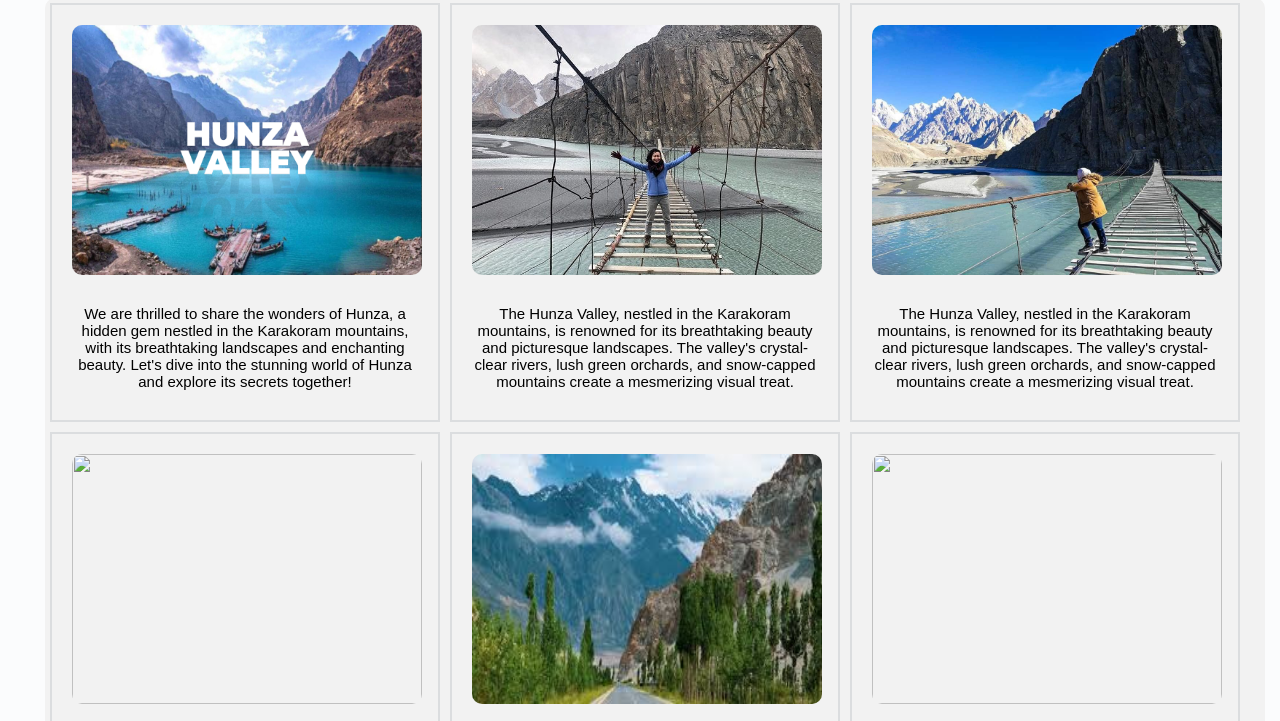
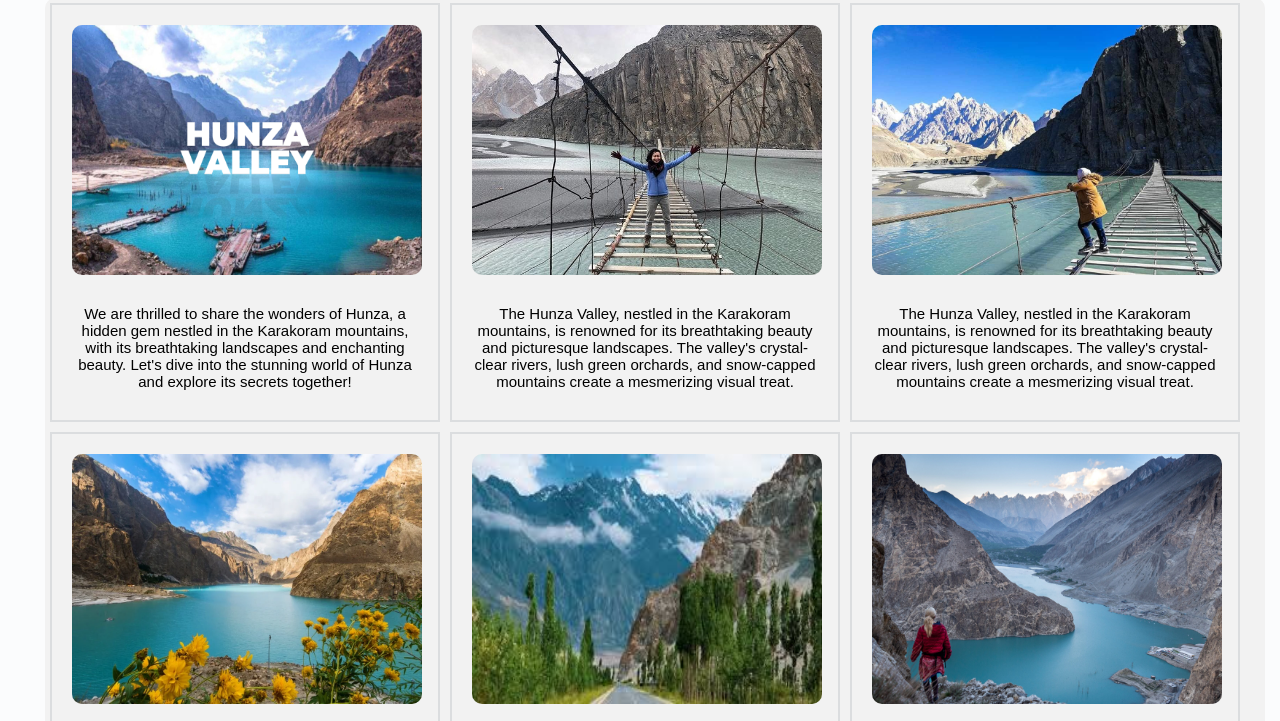
Before and after one commit to FAIZA7ASLAM/hunza-web-gallery, a plain HTML site: page index.html in a window 1280 px wide. Shown: the part 231-952 px from the top of the page. Drawn offline with Linux system fonts and the light colour scheme.

Commit message:
Add files via upload

```diff
--- a/index.html
+++ b/index.html
@@ -38,7 +38,7 @@
             <div class="desc"><p>The Hunza Valley, nestled in the Karakoram mountains, is renowned for its breathtaking beauty and picturesque landscapes. The valley's crystal-clear rivers, lush green orchards, and snow-capped mountains create a mesmerizing visual treat.</p></div>
         </div>
         <div class="Gallery">
-            <img src="pic8.jpg">
+            <img src="338.webp">
             <div class="desc"><p>The Hunza Valley, nestled in the Karakoram mountains, is renowned for its breathtaking beauty and picturesque landscapes. The valley's crystal-clear rivers, lush green orchards, and snow-capped mountains create a mesmerizing visual treat.</p></div>
         </div>
         <div class="Gallery">
@@ -46,7 +46,7 @@
             <div class="desc"><p>The Hunza Valley, nestled in the Karakoram mountains, is renowned for its breathtaking beauty and picturesque landscapes. The valley's crystal-clear rivers, lush green orchards, and snow-capped mountains create a mesmerizing visual treat.</p></div>
         </div>
         <div class="Gallery">
-            <img src="pic2.jpg">
+            <img src="337.jpeg">
             <div class="desc"><p>The Hunza Valley, nestled in the Karakoram mountains, is renowned for its breathtaking beauty and picturesque landscapes. The valley's crystal-clear rivers, lush green orchards, and snow-capped mountains create a mesmerizing visual treat.</p></div>
         </div>
         <div class="Gallery">
```
Also changed, not shown: 337.jpeg (added), 338.webp (added).
